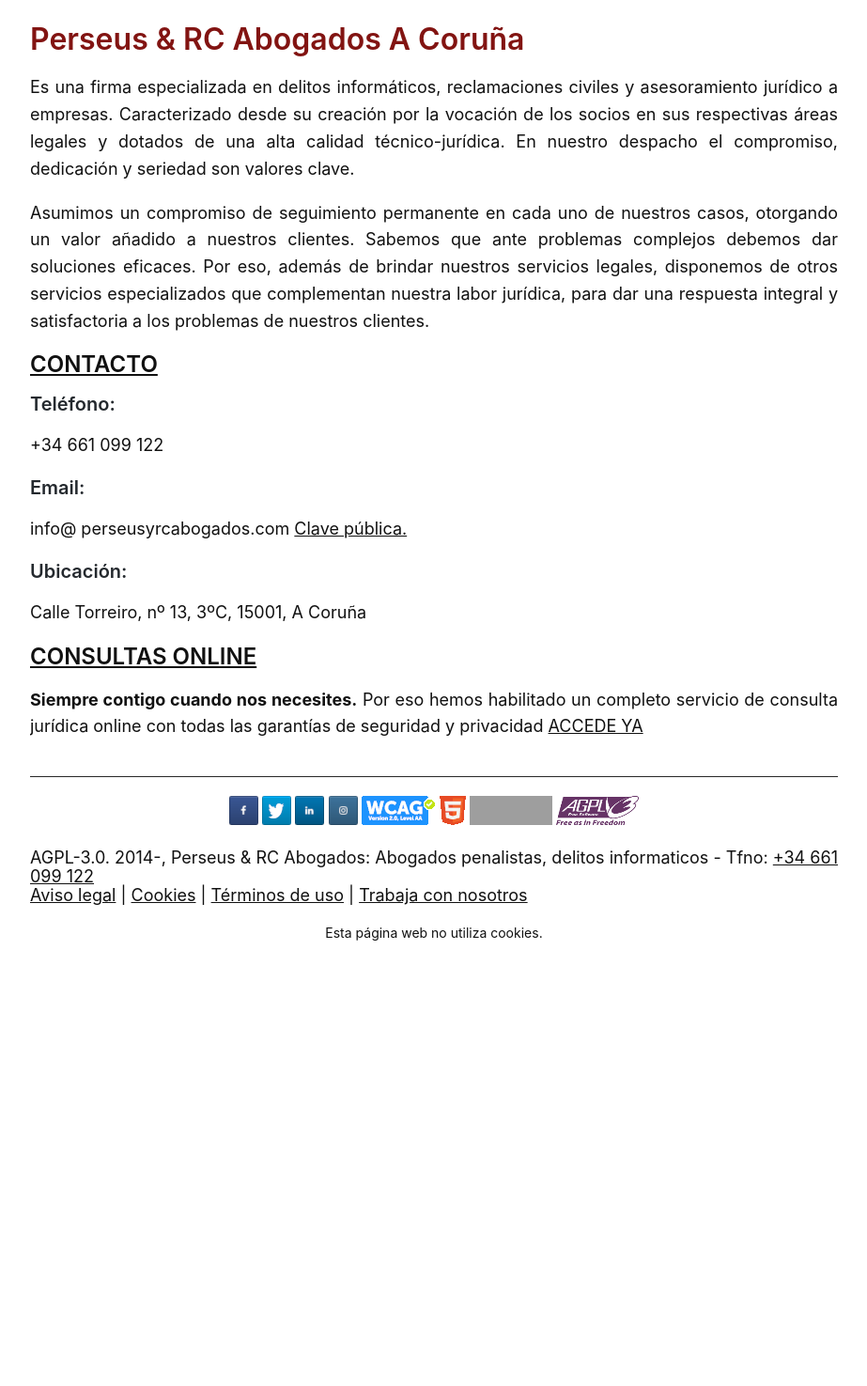
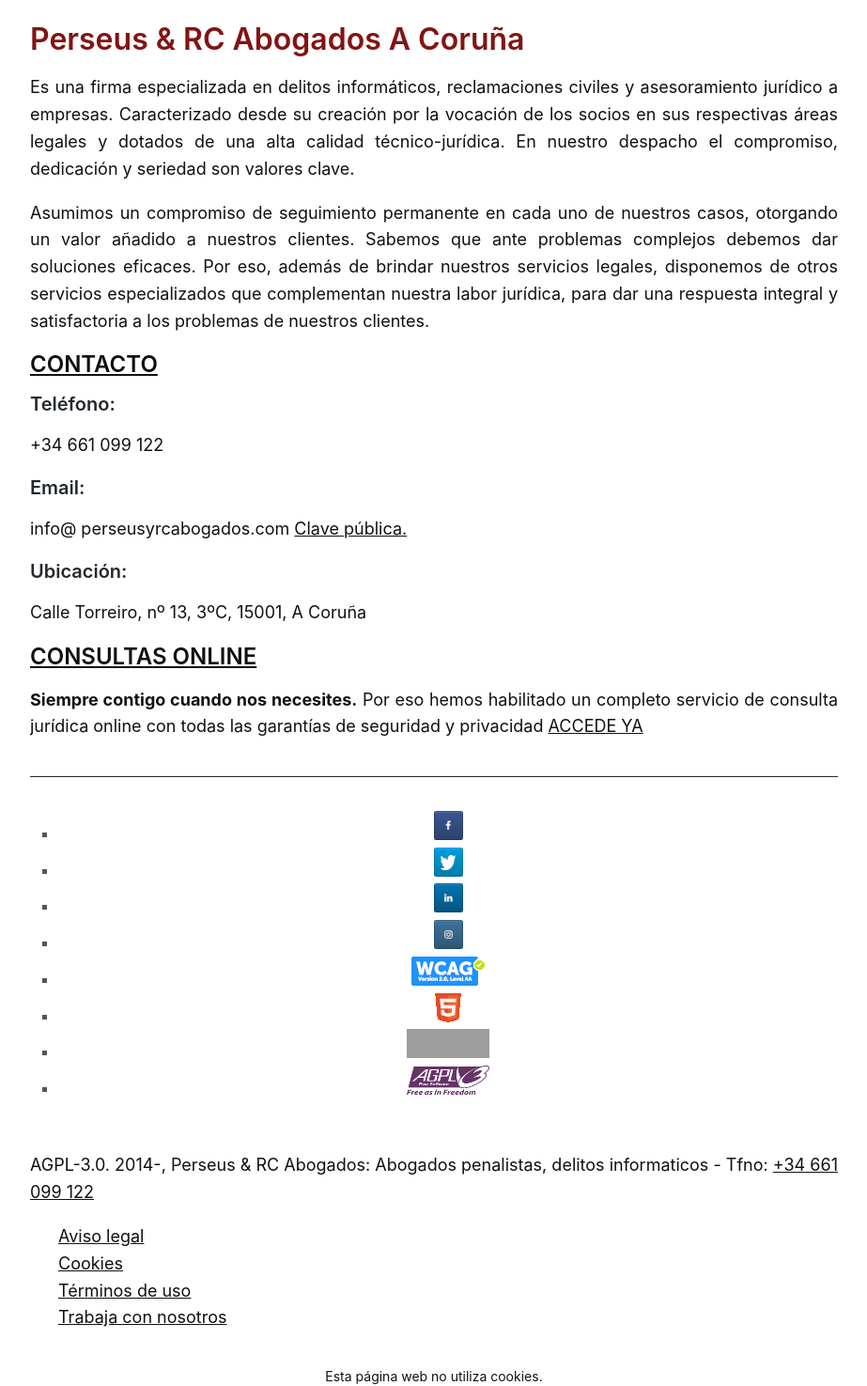
Before and after one commit to streaming10/perseusnew, a Jekyll site: the page built from index.md, in a window 1280 px wide, cut to the strip 406-1881 px from the top of the page. Shown: the whole strip at 94% size, without its empty margins (158-1081 px from the left). Built offline with Jekyll 4.4.1, drawn with Linux system fonts in a browser that asks for light colours; our own code applies the rules of GitHub Pages for plain Markdown files; before the commit the page ends 1409 px from its top, so only the background shows below that; grey boxes are pictures that could not be loaded.

Commit message:
Update default.html

```diff
--- a/_layouts/default.html
+++ b/_layouts/default.html
@@ -110,32 +110,74 @@
         <div itemscope itemtype="http://schema.org/Person" style="visibility: hidden;">
             <span itemprop="name">Abogado Luis Jurado</span>
             <span itemprop="company">Perseus y RC Abogados</span>
-            <span itemprop="tel">+34661099122</span>
+            <span itemprop="telephone">+34661099122</span>
         </div>
         <div id="copyright">
-            <a title="Facebook de Perseus y RC Abogados" href="https://www.facebook.com/perseusyrcabogados/"><img src="/img/facebook.png" alt="Facebook de Perseus y RC Abogados" width="31" height="31" /></a>
-            <a title="Twitter de Perseus y RC Abogados" href="https://www.twitter.com/perseuslegal"><img src="/img/twitter.png" alt="Twitter de Perseus y RC Abogados" width="31" height="31" /></a>
-            <a title="LinkedIn de Luis Jurado" href="https://www.linkedin.com/in/luisjuradocano/"><img src="/img/linkedin.png" alt="LinkedIn de Luis Jurado" width="31" height="31" /></a>
-            <a title="Instagram de Perseus y RC Abogados" href="https://instagram.com/perseusyrcabogados"><img src="/img/instagram.png" alt="Instagram de Perseus y RC Abogados" width="31" height="31" /></a>
-            <a title="WCAG 2.0 AA" href="https://www.w3.org/TR/WCAG20/#a"><img src="/img/wcag2.png" alt="WCAG 2.0 AA" width="78" height="31" /></a>
-            <a title="Valid HTML5" href="https://html5.validator.nu/?doc=https://perseusyrcabogados.com"><img src="/img/html5.png" alt="Valid HTML5" width="28" height="31" /></a>
-            <a href="http://jigsaw.w3.org/css-validator/validator?uri=https://perseusyrcabogados.com"><img style="border:0;" src="//jigsaw.w3.org/css-validator/images/vcss-blue" alt="¡CSS Válido!" width="88" height="31" /></a>
-            <a rel="license" title="Licencia AGPL" href="https://www.gnu.org/licenses/agpl-3.0.html"><img alt="Licencia AGPL" style="border-width:0" src="/img/cc2.png" width="88" height="31" /></a>
-        </div>
-        <br>
-	<div>
-        AGPL-3.0. 2014-, Perseus & RC Abogados: Abogados penalistas, delitos informaticos - Tfno: <a title="Teléfono" href="tel:+34661099122">+34 661 099 122</a><br>
-            <a title="Aviso legal" href="/aviso-legal">Aviso legal</a> |
-            <a title="Política de cookies" href="/cookies">Cookies</a> |
-            <a title="Términos de uso" href="/terminos">Términos de uso</a> |
+            <ul>
+                <li>
+                    <a title="Facebook de Perseus y RC Abogados" href="https://www.facebook.com/perseusyrcabogados/" aria-label="Facebook de Perseus y RC Abogados">
+                        <img src="/img/facebook.png" alt="Facebook de Perseus y RC Abogados" width="31" height="31" />
+                    </a>
+                </li>
+                <li>
+                    <a title="Twitter de Perseus y RC Abogados" href="https://www.twitter.com/perseuslegal" aria-label="Twitter de Perseus y RC Abogados">
+                        <img src="/img/twitter.png" alt="Twitter de Perseus y RC Abogados" width="31" height="31" />
+                    </a>
+                </li>
+                <li>
+                    <a title="LinkedIn de Luis Jurado" href="https://www.linkedin.com/in/luisjuradocano/" aria-label="LinkedIn de Luis Jurado">
+                        <img src="/img/linkedin.png" alt="LinkedIn de Luis Jurado" width="31" height="31" />
+                    </a>
+                </li>
+                <li>
+                    <a title="Instagram de Perseus y RC Abogados" href="https://instagram.com/perseusyrcabogados" aria-label="Instagram de Perseus y RC Abogados">
+                        <img src="/img/instagram.png" alt="Instagram de Perseus y RC Abogados" width="31" height="31" />
+                    </a>
+                </li>
+                <li>
+                    <a title="WCAG 2.0 AA" href="https://www.w3.org/TR/WCAG20/#a" aria-label="WCAG 2.0 AA">
+                        <img src="/img/wcag2.png" alt="WCAG 2.0 AA" width="78" height="31" />
+                    </a>
+                </li>
+                <li>
+                    <a title="Valid HTML5" href="https://html5.validator.nu/?doc=https://perseusyrcabogados.com" aria-label="Valid HTML5">
+                        <img src="/img/html5.png" alt="Valid HTML5" width="28" height="31" />
+                    </a>
+                </li>
+                <li>
+                    <a href="http://jigsaw.w3.org/css-validator/validator?uri=https://perseusyrcabogados.com" aria-label="¡CSS Válido!">
+                        <img style="border:0;" src="//jigsaw.w3.org/css-validator/images/vcss-blue" alt="¡CSS Válido!" width="88" height="31" />
+                    </a>
+                </li>
+                <li>
+    <a rel="license" title="Licencia AGPL" href="https://www.gnu.org/licenses/agpl-3.0.html" aria-label="Licencia AGPL">
+        <img alt="Licencia AGPL" style="border-width:0" src="/img/cc2.png" width="88" height="31" />
+    </a>
+</li>
+</ul>
+</div>
+<br>
+<p>AGPL-3.0. 2014-, Perseus & RC Abogados: Abogados penalistas, delitos informaticos - Tfno: <a title="Teléfono" href="tel:+34661099122">+34 661 099 122</a></p>
+<nav>
+    <ul>
+        <li>
+            <a title="Aviso legal" href="/aviso-legal">Aviso legal</a>
+        </li>
+        <li>
+            <a title="Política de cookies" href="/cookies">Cookies</a>
+        </li>
+        <li>
+            <a title="Términos de uso" href="/terminos">Términos de uso</a>
+        </li>
+        <li>
             <a title="Trabaja con nosotros" href="/trabaja-con-nosotros">Trabaja con nosotros</a>
-        </div>
-        <br>
-    </div>
-    <div style="font-size: 14px; text-align: center;">Esta página web no utiliza cookies.</div>
-
+        </li>
+    </ul>
+</nav>
+<br>
+</div>
+<div style="font-size: 14px; text-align: center;">Esta página web no utiliza cookies.</div>
 </footer>
-
 
 </body>
 </html>
```
